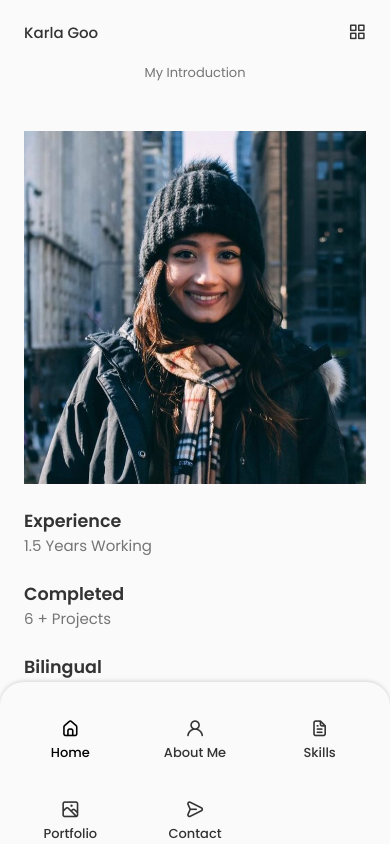
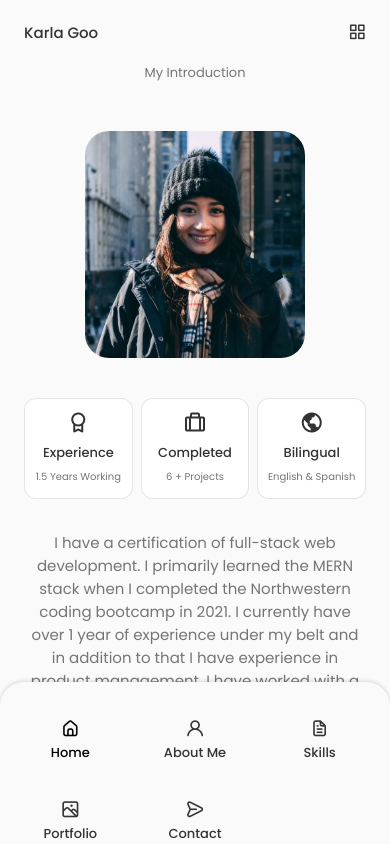
Before and after one commit to karlagoo/Portfolio, a React (Create React App) app: page / in a window 390 px wide. Shown: the part 780-1624 px from the top of the page. Built offline with nearby package versions, Linux system fonts and the light colour scheme.

Commit message:
about me styling

```diff
--- a/src/components/about/Info.jsx
+++ b/src/components/about/Info.jsx
@@ -4,16 +4,19 @@ function Info() {
   return (
     <div className="about__info grid">
       <div className="about__box">
+        <i class="bx bx-award about__icon"></i>
         <h3 className="about__title">Experience</h3>
         <span className="about__subtitle">1.5 Years Working</span>
       </div>
 
       <div className="about__box">
+        <i class="bx bx-briefcase-alt about__icon"></i>
         <h3 className="about__title">Completed</h3>
         <span className="about__subtitle">6 + Projects</span>
       </div>
 
       <div className="about__box">
+        <i class="bx bx-world about__icon"></i>
         <h3 className="about__title">Bilingual</h3>
         <span className="about__subtitle">English & Spanish</span>
       </div>
--- a/src/components/about/about.css
+++ b/src/components/about/about.css
@@ -0,0 +1,93 @@
+.about__container {
+    grid-template-columns: repeat(2, 1fr);
+    align-items: center;
+    column-gap: 4rem;
+}
+
+.about__img {
+    width: 350px;
+    border-radius: 1.5rem;
+    justify-self: center;
+}
+
+.about__info {
+    grid-template-columns: repeat(3, 140px);
+    gap: 0.5rem;
+    margin-bottom: var(--mb-2);
+}
+
+.about__box {
+    background-color: var(--container-color);
+    border: 1px solid rgba(0, 0, 0, 0.1);
+    border-radius: 0.75rem;
+    text-align: center;
+    padding: 1rem 1.25rem;
+}
+
+.about__icon{
+    font-size: 1.5rem;
+    color: var(--title-color);
+    margin-bottom: var(--mb-0-5);
+}
+
+.about__title {
+    font-size: var(--small-font-size);
+    font-weight: var(--font-medium);
+}
+
+.about__subtitle{
+    font-size: var(--tiny-font-size);
+}
+
+.about__description {
+    padding: 0 4rem 0 0;
+    margin-bottom: var(--mb-2-5);
+}
+
+/*=============== BREAKPOINTS ===============*/
+/* For large devices */
+@media screen and (max-width: 992px) {
+    .about__container {
+        grid-template-columns: 1fr;
+        row-gap: 2.5rem;
+    }
+
+    .about__img {
+        width: 220px;
+    }
+
+    .about__box {
+        padding: 0.75rem 0.5rem;
+    }
+
+    .about__data {
+        text-align: center;
+    }
+
+    .about__info {
+        justify-content: center;
+    }
+
+    .about__description {
+        padding: 0.5rem;
+        margin-bottom: 2rem;
+    }
+}
+
+/* For medium devices */
+@media screen and (max-width: 576px) {
+    .about__info {
+        grid-template-columns: repeat(3, 1fr);
+    }
+
+    .about__description {
+        padding: 0;
+    }
+}
+
+/* For small devices */
+@media screen and (max-width: 350px) {
+    .about__info {
+        grid-template-columns: repeat(2, 1fr);
+    }
+}
```
